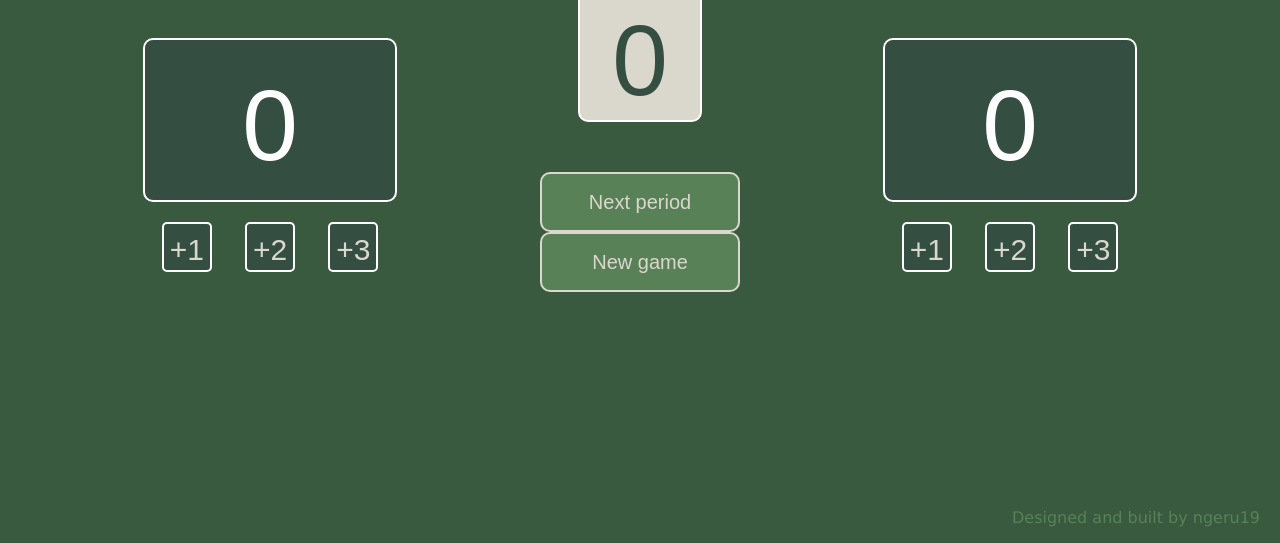
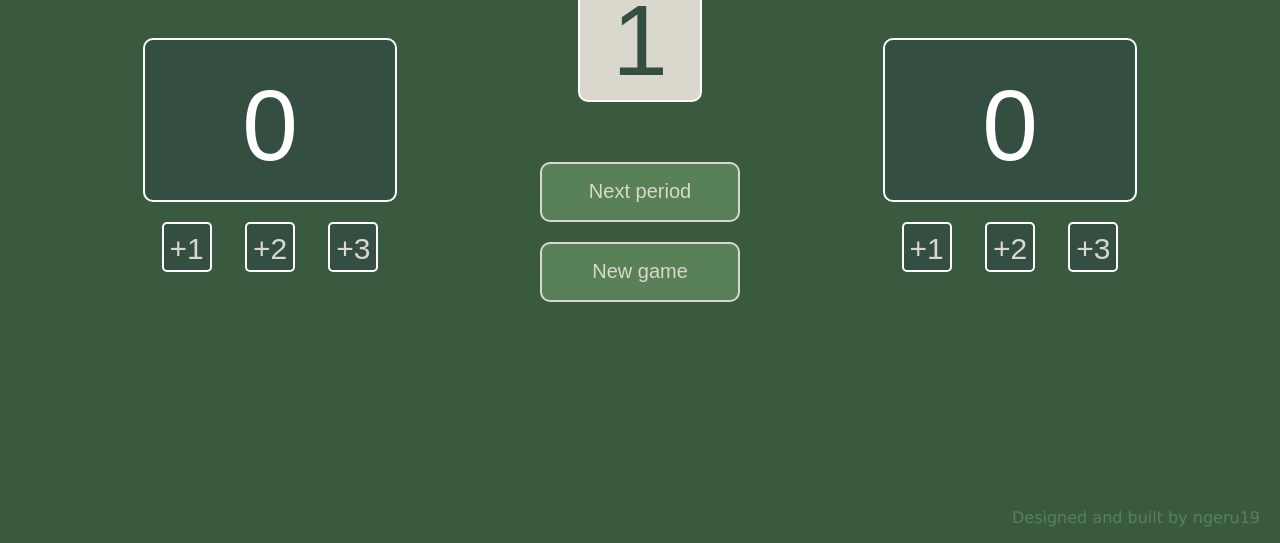
Before and after one commit to ngeru19/scorecard, a plain HTML site: page index.html in a window 1280 px wide. Shown: the part 257-800 px from the top of the page. Drawn offline with Linux system fonts and the light colour scheme; a web font is replaced by a local one.

Commit message:
fixed btn margins

```diff
--- a/index.html
+++ b/index.html
@@ -25,7 +25,7 @@
                 <h4>PERIOD</h4>
                 <div id="period-container">
                     <!-- <button class="period-btn" onclick="period_decrease()">-</button> -->
-                    <p class="scorecard" id="period-scorecard">0</p>
+                    <p class="scorecard" id="period-scorecard">1</p>
 
                 </div>
             </div>
--- a/style.css
+++ b/style.css
@@ -48,9 +48,10 @@ body {
     color: #DAD7CD;
     text-align: center;
     font-size: 30px;
-    line-height: 50px;
+    line-height: 40px;
     width: 50px;
     height: 50px;
+    padding: 5px;
 
 }
 
@@ -103,7 +104,7 @@ body {
     height: 60px;
     font-size: 20px;
     text-align: center;
-    margin: 10  px;
+    margin: 10px;
     background-color: #588157;
     border-radius: 10px;
     border: 2px solid #DAD7CD;
```
